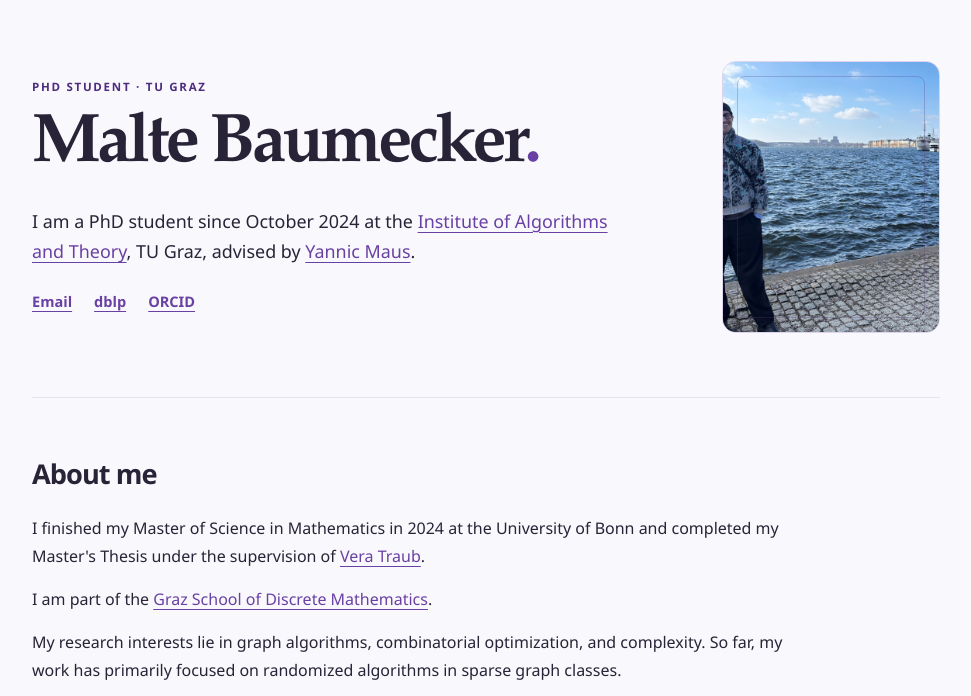
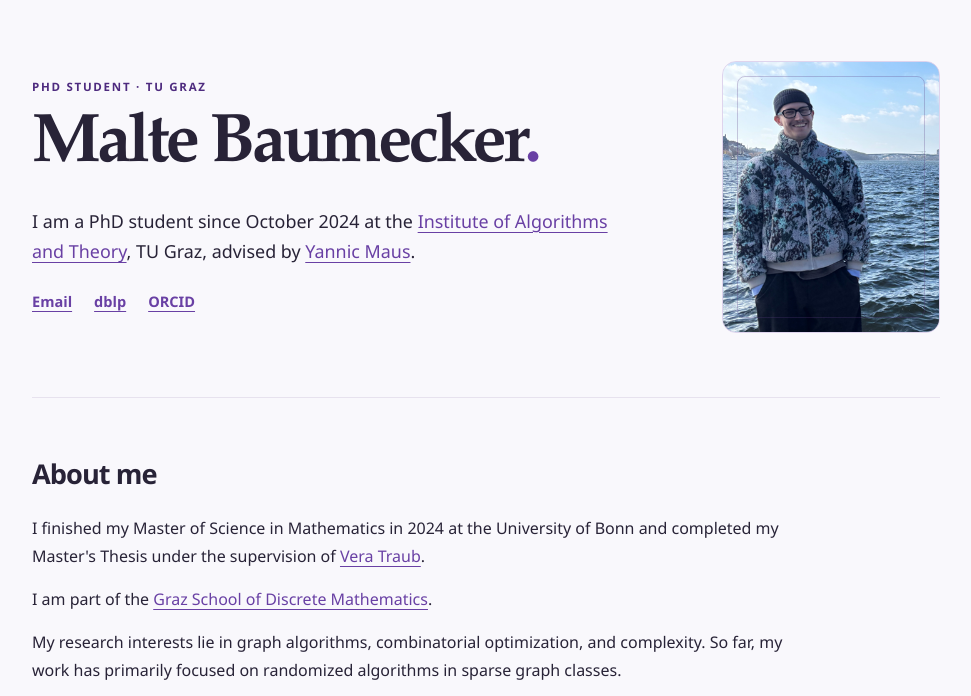
Before and after one commit to malte-baumecker/malte-baumecker.github.io, a plain HTML site: page index.html in a window 1280 px wide. Shown: the part 83-779 px from the top of the page, without its empty margins (154-1125 px from the left). Drawn offline with Linux system fonts and the light colour scheme.

Commit message:
Adjust portrait crop to focus on subject on left

```diff
--- a/index.html
+++ b/index.html
@@ -83,7 +83,7 @@
     .portrait-frame { position: relative; width: 100%; aspect-ratio: 4 / 5; overflow: hidden; border-radius: 14px; border: 1px solid var(--border); background: linear-gradient(145deg, var(--portrait-top), var(--portrait-bottom)); display: grid; place-items: center; }
     .portrait-frame::after { content: ""; position: absolute; inset: 14px; border: 1px solid color-mix(in srgb, var(--portrait-ink) 27%, transparent); border-radius: 8px; pointer-events: none; }
     .portrait-monogram { color: var(--portrait-ink); font: 500 clamp(3.1rem, 7vw, 4.8rem)/1 var(--serif); letter-spacing: -.08em; }
-    .portrait-image { width: 100%; height: 100%; object-fit: cover; object-position: 50% 30%; display: block; }
+    .portrait-image { position: absolute; top: -14%; left: 0; width: 230%; max-width: none; height: auto; display: block; }
     main > section { margin-top: 58px; }
     h2 { display: flex; align-items: baseline; gap: 17px; font: 700 clamp(1.4rem, 3vw, 1.7rem)/1.3 var(--sans); letter-spacing: -.035em; margin: 0 0 22px; }
     p { margin: 0 0 15px; }
```
